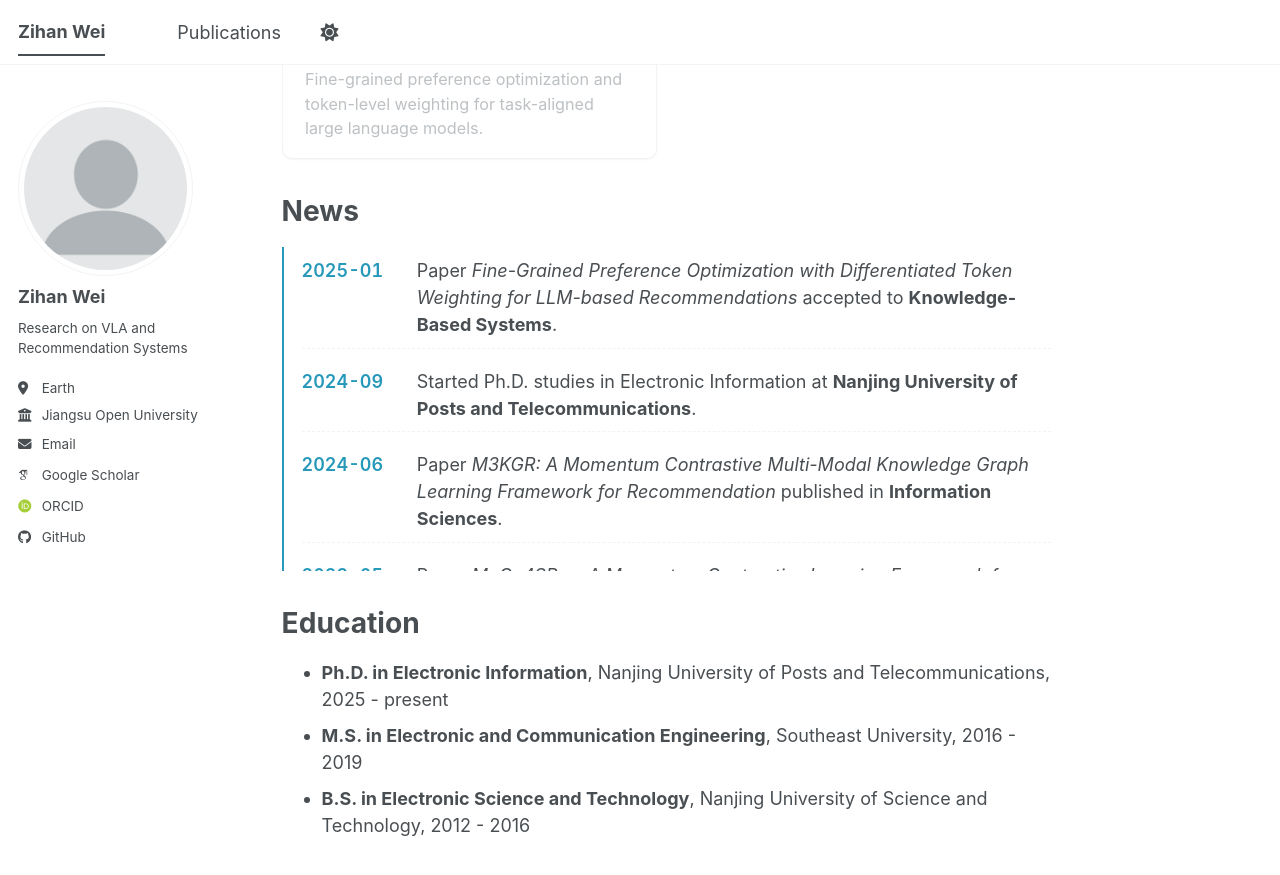
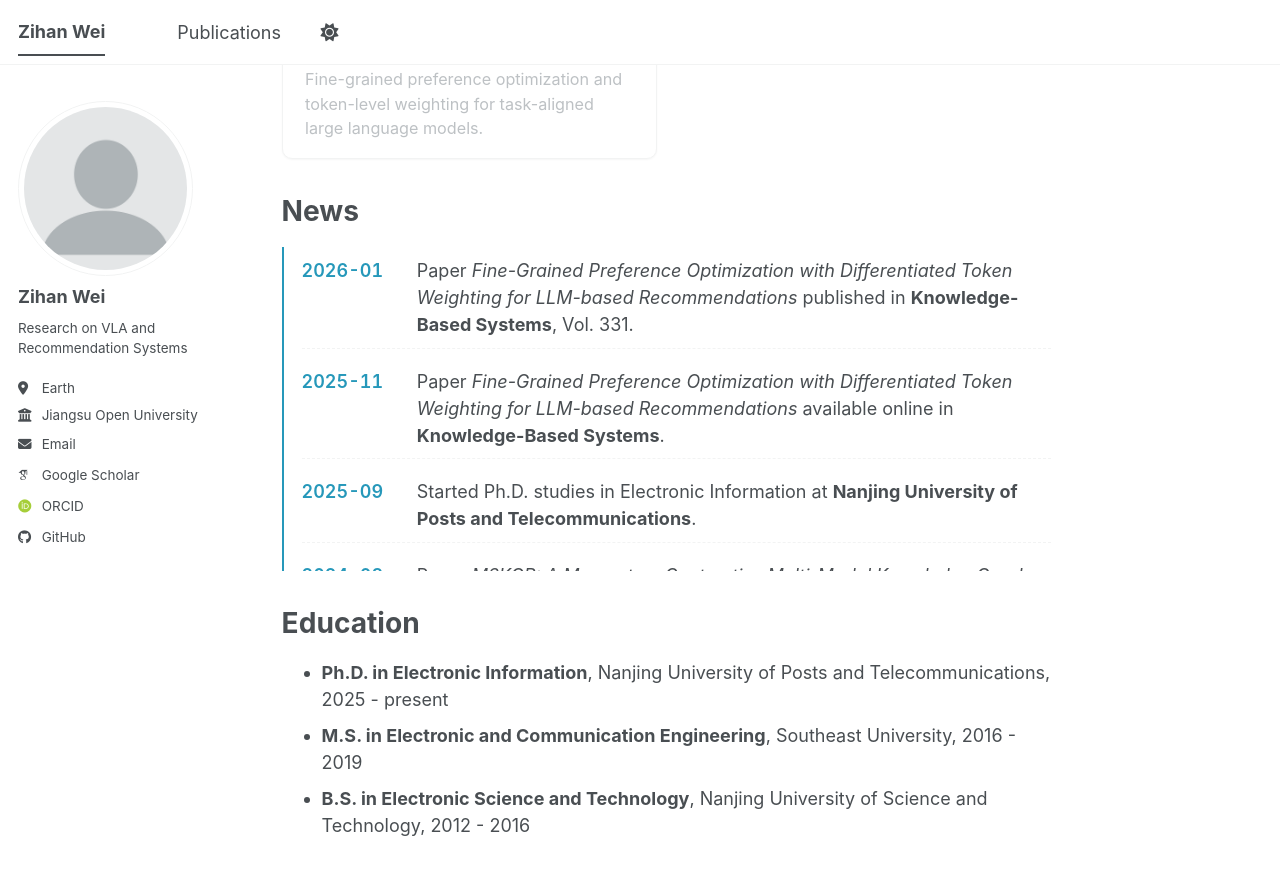
Before and after one commit to KlaineWei/KlaineWei.github.io, a Jekyll site: the page built from _pages/about.md, in a window 1280 px wide and 900 px high, scrolled down 538 px. Shown: the top 875 px of the window. Built offline with Jekyll 4.4.1, drawn with Linux system fonts in a browser that asks for light colours; some web fonts are replaced; a script bundle is joined from its source files by our own code; library files that are not in the unit come from our copies.

Commit message:
Correct news dates using actual publication metadata

```diff
--- a/_pages/about.md
+++ b/_pages/about.md
@@ -35,20 +35,24 @@ News
 
 <ul class="news-list">
   <li class="news-item">
-    <span class="news-date">2025-01</span>
-    <span class="news-text">Paper <em>Fine-Grained Preference Optimization with Differentiated Token Weighting for LLM-based Recommendations</em> accepted to <b>Knowledge-Based Systems</b>.</span>
+    <span class="news-date">2026-01</span>
+    <span class="news-text">Paper <em>Fine-Grained Preference Optimization with Differentiated Token Weighting for LLM-based Recommendations</em> published in <b>Knowledge-Based Systems</b>, Vol. 331.</span>
   </li>
   <li class="news-item">
-    <span class="news-date">2024-09</span>
+    <span class="news-date">2025-11</span>
+    <span class="news-text">Paper <em>Fine-Grained Preference Optimization with Differentiated Token Weighting for LLM-based Recommendations</em> available online in <b>Knowledge-Based Systems</b>.</span>
+  </li>
+  <li class="news-item">
+    <span class="news-date">2025-09</span>
     <span class="news-text">Started Ph.D. studies in Electronic Information at <b>Nanjing University of Posts and Telecommunications</b>.</span>
   </li>
   <li class="news-item">
-    <span class="news-date">2024-06</span>
-    <span class="news-text">Paper <em>M3KGR: A Momentum Contrastive Multi-Modal Knowledge Graph Learning Framework for Recommendation</em> published in <b>Information Sciences</b>.</span>
+    <span class="news-date">2024-08</span>
+    <span class="news-text">Paper <em>M3KGR: A Momentum Contrastive Multi-Modal Knowledge Graph Learning Framework for Recommendation</em> published in <b>Information Sciences</b>, Vol. 676.</span>
   </li>
   <li class="news-item">
-    <span class="news-date">2023-05</span>
-    <span class="news-text">Paper <em>MoCo4SRec: A Momentum Contrastive Learning Framework for Sequential Recommendation</em> published in <b>Expert Systems with Applications</b>.</span>
+    <span class="news-date">2023-08</span>
+    <span class="news-text">Paper <em>MoCo4SRec: A Momentum Contrastive Learning Framework for Sequential Recommendation</em> published in <b>Expert Systems with Applications</b>, Vol. 223.</span>
   </li>
 </ul>
 
```
Also changed, not shown: _publications/2023-moco4srec.md (+1 -1 lines), _publications/2024-m3kgr.md (+1 -1 lines), _publications/2025-fine-grained-preference-optimization.md (+1 -1 lines).
